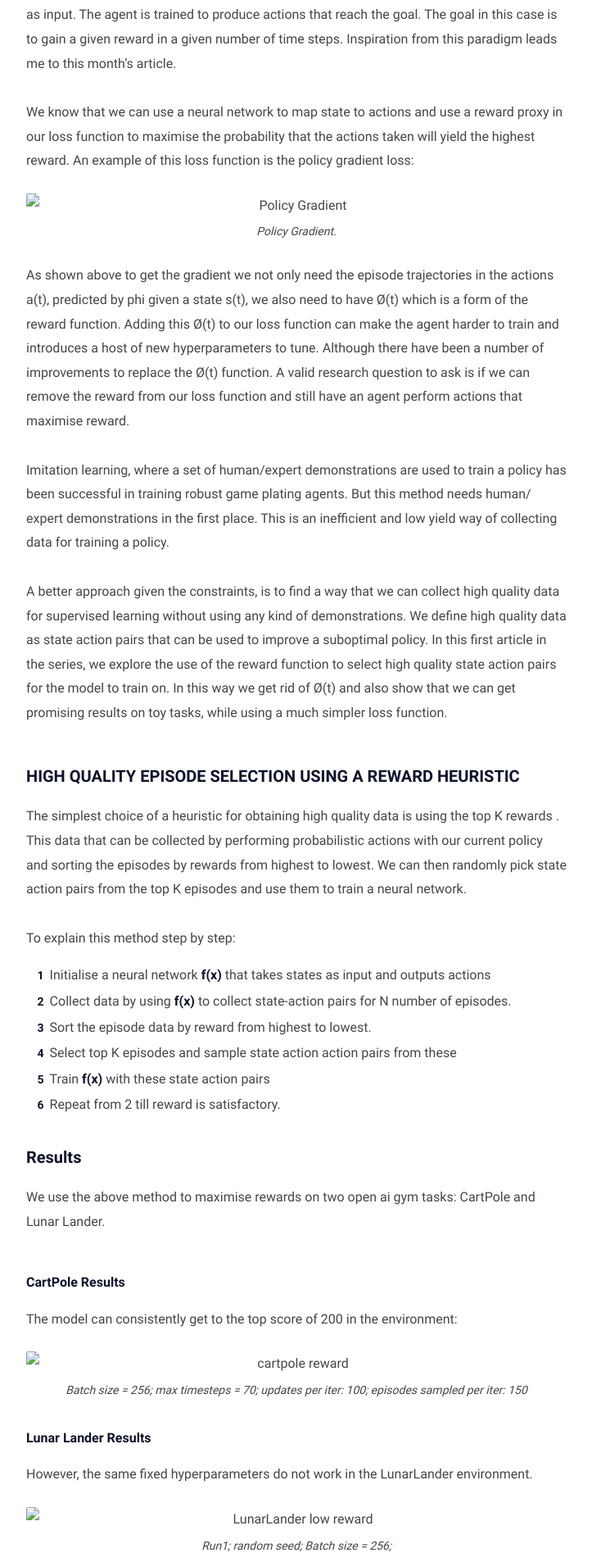
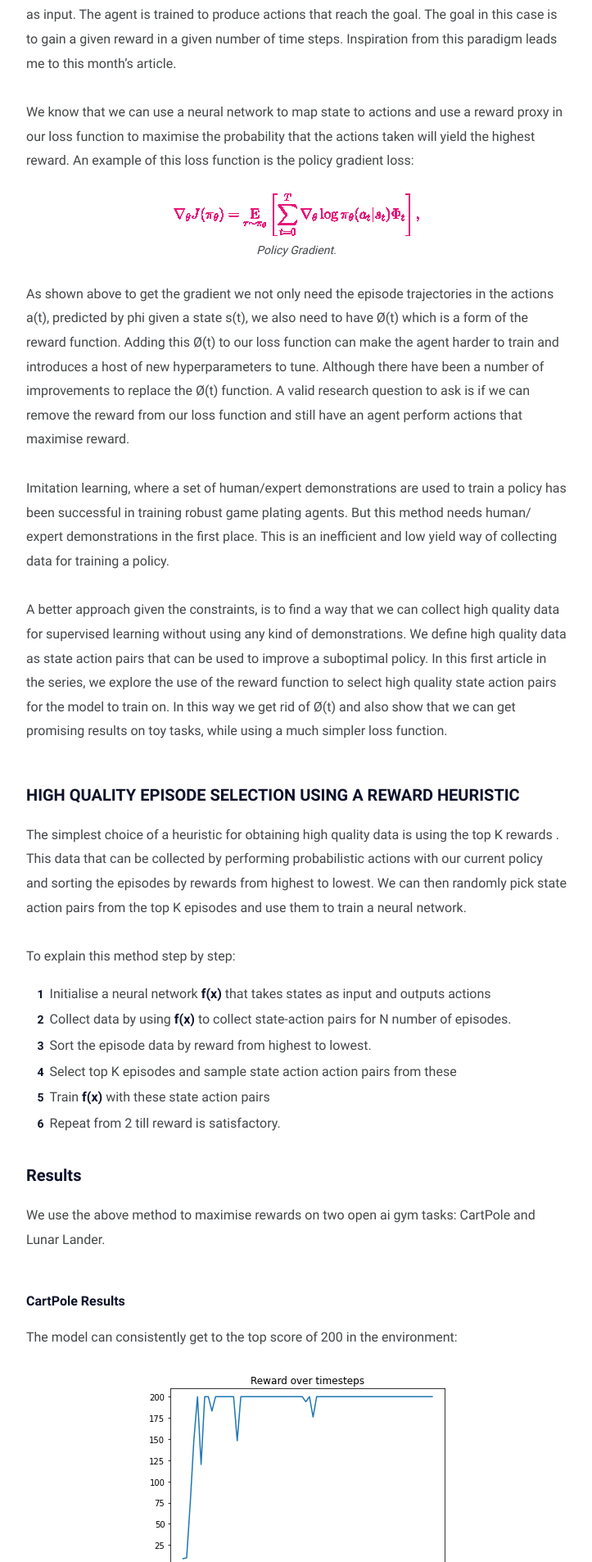
Before and after one commit to syntheticmindAI/syntheticmindAI.github.io, a Jekyll site: the page built from _posts/supervisedagents/2020-06-01-supervisedagents.md, in a window 1280 px wide. Shown: the part 1460-3366 px from the top of the page at 82% size, without its empty margins (278-1001 px from the left). Built offline with Jekyll 4.4.1, drawn with Linux system fonts in a browser that asks for light colours; some web fonts are replaced.

Commit message:
modify pics with links

```diff
--- a/_posts/supervisedagents/2020-06-01-supervisedagents.md
+++ b/_posts/supervisedagents/2020-06-01-supervisedagents.md
@@ -30,7 +30,7 @@ An example of this loss function is the policy gradient loss:
 
 
 <figure>
-<img src="{{ page.pgeq }}" alt="Policy Gradient">
+<img src="https://raw.githubusercontent.com/syntheticmindAI/syntheticmindAI.github.io/master/_posts/supervisedagents/loss.png" alt="Policy Gradient">
 <figcaption>Policy Gradient.</figcaption>
 </figure>
 
@@ -66,7 +66,7 @@ The model can consistently get to the top score of 200 in the environment:
 
 
 <figure>
-<img src="{{ page.rewc }}" alt="cartpole reward">
+<img src="https://raw.githubusercontent.com/syntheticmindAI/syntheticmindAI.github.io/master/_posts/supervisedagents/perfectcartpole.png" alt="cartpole reward">
 <figcaption>Batch size = 256; max timesteps = 70; updates per iter: 100; episodes sampled per iter: 150</figcaption>
 </figure>
 
@@ -76,7 +76,7 @@ The model can consistently get to the top score of 200 in the environment:
 However, the same fixed hyperparameters do not work in the LunarLander environment.
 
 <figure>
-<img src="{{ page.llbad }}" alt="LunarLander low reward">
+<img src="https://raw.githubusercontent.com/syntheticmindAI/syntheticmindAI.github.io/master/_posts/supervisedagents/badlunarrew.png" alt="LunarLander low reward">
 <figcaption>Run1; random seed; Batch size = 256;</figcaption>
 </figure>
 
@@ -86,7 +86,7 @@ Increasing sample size aka batch size achieves significantly higher scores but i
 
 
 <figure>
-<img src="{{ page.llgood }}" alt="LunarLander high reward">
+<img src="https://raw.githubusercontent.com/syntheticmindAI/syntheticmindAI.github.io/master/_posts/supervisedagents/goodlunarrew.png" alt="LunarLander high reward">
 <figcaption>Run1; random seed; batch size = 2048;</figcaption>
 </figure>
 
```
Also changed, not shown: 3 other files.
